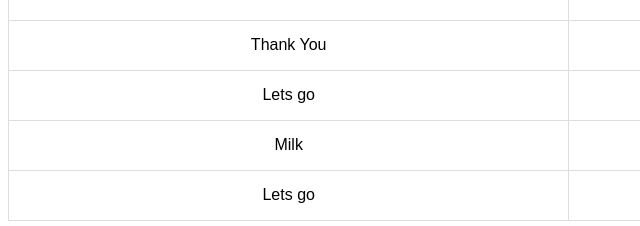
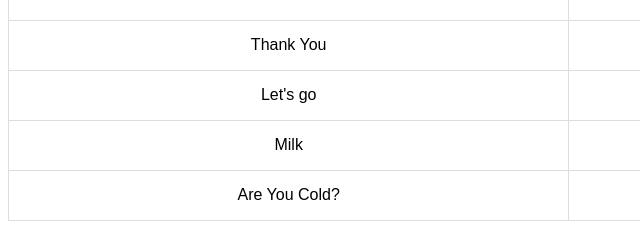
Before and after one commit to elitech7/irajafshani, a plain HTML site: page index.html in a window 1280 px wide. Shown: the part 647-873 px from the top of the page, 0-640 px from the left. Drawn offline with Linux system fonts and the light colour scheme.

Commit message:
Update index.html

```diff
--- a/index.html
+++ b/index.html
@@ -101,7 +101,7 @@
         <td><button onclick="playAudio('audio11.mp3')">Play</button></td>
       </tr>
       <tr>
-        <td>Lets go</td>
+        <td>Let's go</td>
         <td>Berim</td>
         <td><button onclick="playAudio('audio12.mp3')">Play</button></td>
       </tr>
@@ -111,7 +111,7 @@
         <td><button onclick="playAudio('audio13.mp3')">Play</button></td>
       </tr>
        <tr>
-        <td>Lets go</td>
+        <td>Are You Cold?</td>
         <td>Berim</td>
         <td><button onclick="playAudio('audio14.mp3')">Play</button></td>
       </tr>
```
